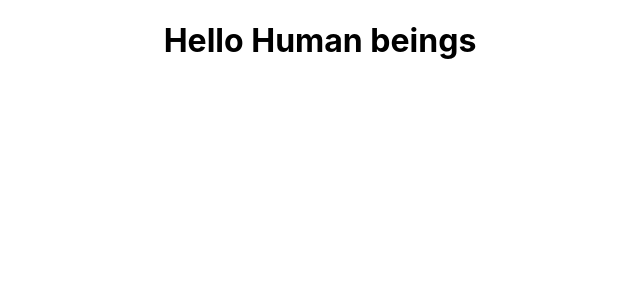
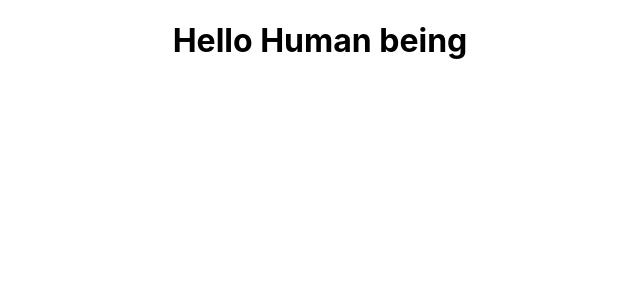
Before and after one commit to HamzaSheikh05/react-hooks, a React (Create React App) app: page / in a window 1280 px wide. Shown: the top 300 px of the page, without its empty margins (320-960 px from the left). Built offline with nearby package versions, Linux system fonts and the light colour scheme.

Commit message:
second commit

```diff
--- a/src/Hooks.js
+++ b/src/Hooks.js
@@ -2,7 +2,7 @@ import React, { Component } from 'react';
 
 const HookCreation = () => {
     return(
-        <h1>Hello Human beings</h1>
+        <h1>Hello Human being</h1>
     )
 }
 
```
